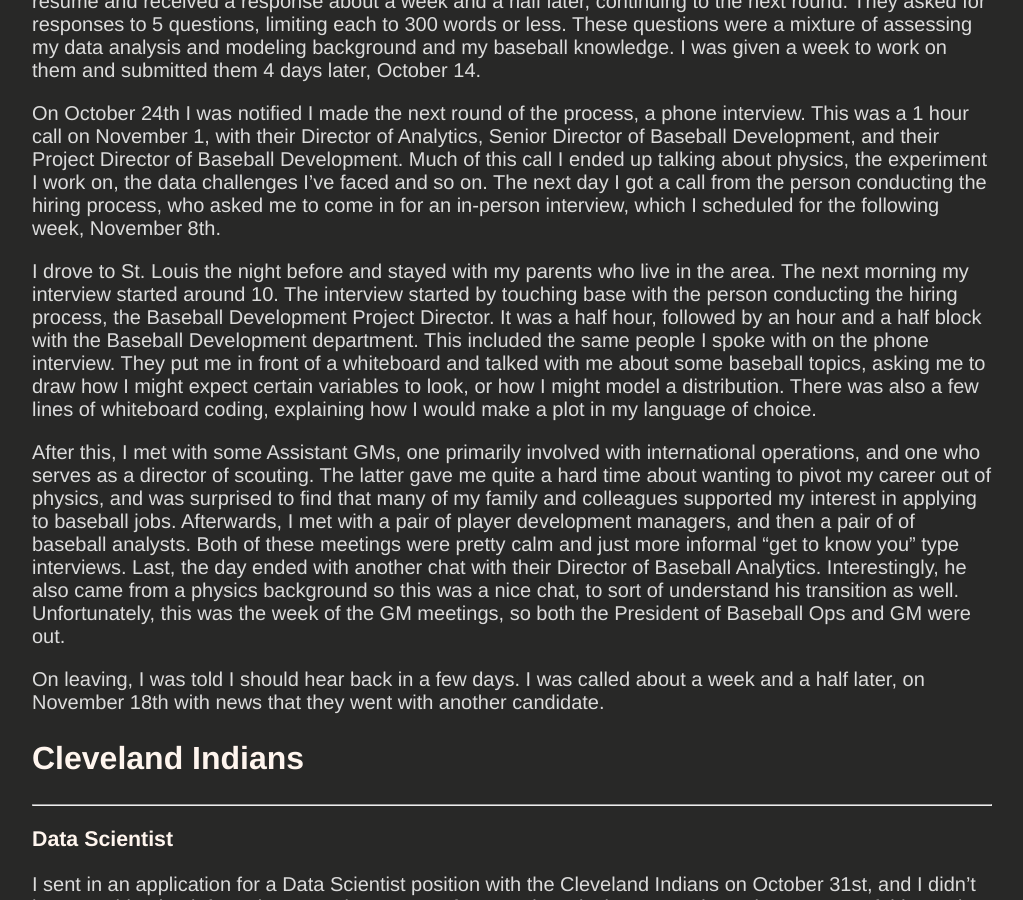
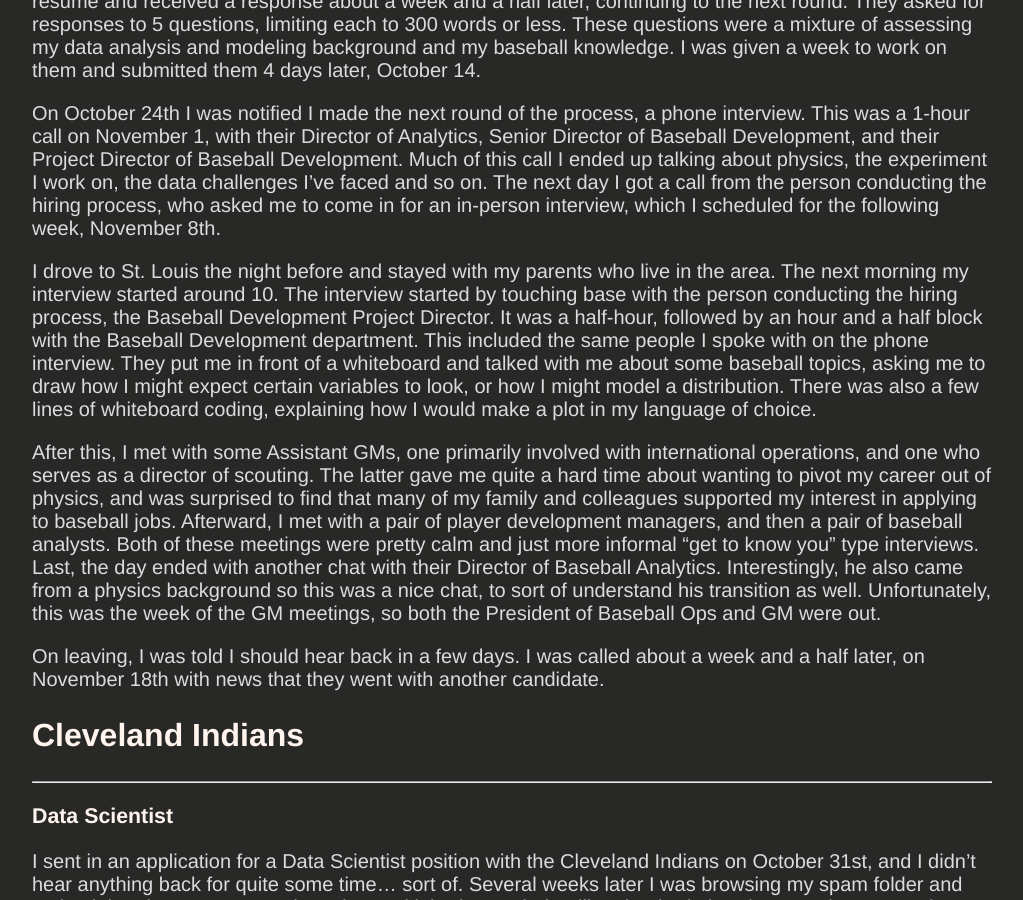
Before and after one commit to tjburch/tjburch.github.io, a Jekyll site: the page built from _posts/2020-01-27-interview-experience.md, in a window 1280 px wide and 900 px high, scrolled down 1592 px. Shown: the whole window, without its empty margins (128-1151 px from the left). Built offline with Jekyll 4.4.1, drawn with Linux system fonts in a browser that asks for light colours; comment, search, counter and statistics services are not loaded; some of the changed text lies outside the part shown.

Commit message:
Minor edits

```diff
--- a/_posts/2020-01-27-interview-experience.md
+++ b/_posts/2020-01-27-interview-experience.md
@@ -6,16 +6,16 @@
 tags: [baseball, jobs]
 ---
 
-Over the last few months I've applied for several jobs in MLB front offices. I wanted to recount my experience so others could see what this process looks like:  the work required in the application process, the application timeline, people you interact with, and so on. For visitors, I'm a PhD student working in particle physics writing my dissertation and am looking for the next step afterwards.
+Over the last few months, I've applied for several jobs in MLB front offices. I wanted to recount my experience so others could see what this process looks like:  the work required in the application process, the application timeline, people you interact with, and so on. For visitors, I'm a Ph.D. student working in particle physics writing my dissertation and am looking for the next step afterward.
 
-Most of my research is data analysis on large datasets, and I do baseball analysis in my spare time, often with similar methodology to my research, so I figured applying for these jobs would be a logical progression of my career, and one where I have experience. I'm purposefully omitting specifics on questions I was asked in questionnaires and names as well, however I hope this account is interesting nonetheless.
+Most of my research is data analysis on large datasets, and I do baseball analysis in my spare time, often with similar methodology to my research, so I figured applying for these jobs would be a logical progression of my career, and one where I have experience. I'm purposefully omitting specifics on questions I was asked in questionnaires and names as well, however, I hope this account is interesting nonetheless.
 
 
 ## Tampa Bay Rays
 ---
 ### Baseball R&D Analyst
 
-Admittedly, I applied here _way_ before I should have started applying for roles, but I saw this listing go up last summer and was interested. I submitted an application through a site called TeamWork on June 23, and the next day I received notice that I passed through to the second round of their process. This was a timed	questionnaire, with no hard cap on the time to take, but recommended to be 90 minutes or so. It took me around 2 hours, personally. It was about 4 pages of SAT-style questions, primarily based on pattern recognition. Finally, there was a page of 5 longer-form questions. 4 of which were stats-based, one with a closed-form solution and 3 I solved through simulating in python. The last was physics-based, a straightforward projectile motion problem.
+Admittedly, I applied here _way_ before I should have started applying for roles, but I saw this listing go up last summer and was interested. I submitted an application through a site called TeamWork on June 23, and the next day I received notice that I passed through to the second round of their process. This was a timed questionnaire, with no hard cap on the time to take, but recommended to be 90 minutes or so. It took me around 2 hours, personally. It was about 4 pages of SAT-style questions, primarily based on pattern recognition. Finally, there was a page of 5 longer-form questions. 4 of which were stats-based, one with a closed-form solution and 3 I solved through simulating in python. The last was physics-based, a straightforward projectile motion problem.
 
 I passed this round, and continued to the third round of their process, in which I was given a week-long data project, involving making a projection system based on inputs from 2 systems measuring the same parameters. This also incorporated "messy" data and how one would approach this. It was suggested to spend about 4 hours on this, I ended up spending close to three times that. On returning the project I also was asked when I expected to graduate as well (though listed on my resume, may have been overlooked). After this step, they elected to continue with other candidates.
 
@@ -25,11 +25,11 @@
 
 I applied for the Senior Data Science role with the St. Louis Cardinals at the end of September. I sent in my resume and received a response about a week and a half later, continuing to the next round. They asked for responses to 5 questions, limiting each to 300 words or less. These questions were a mixture of assessing my data analysis and modeling background and my baseball knowledge. I was given a week to work on them and submitted them 4 days later, October 14.
 
-On October 24th I was notified I made the next round of the process, a phone interview. This was a 1 hour call on November 1, with their Director of Analytics, Senior Director of Baseball Development, and their Project Director of Baseball Development. Much of this call I ended up talking about physics, the experiment I work on, the data challenges I've faced and so on. The next day I got a call from the person conducting the hiring process, who asked me to come in for an in-person interview, which I scheduled for the following week, November 8th.
+On October 24th I was notified I made the next round of the process, a phone interview. This was a 1-hour call on November 1, with their Director of Analytics, Senior Director of Baseball Development, and their Project Director of Baseball Development. Much of this call I ended up talking about physics, the experiment I work on, the data challenges I've faced and so on. The next day I got a call from the person conducting the hiring process, who asked me to come in for an in-person interview, which I scheduled for the following week, November 8th.
 
-I drove to St. Louis the night before and stayed with my parents who live in the area. The next morning my interview started around 10. The interview started by touching base with the person conducting the hiring process, the Baseball Development Project Director. It was a half hour, followed by an hour and a half block with the Baseball Development department. This included the same people I spoke with on the phone interview. They put me in front of a whiteboard and talked with me about some baseball topics, asking me to draw how I might expect certain variables to look, or how I might model a distribution. There was also a few lines of whiteboard coding, explaining how I would make a plot in my language of choice.
+I drove to St. Louis the night before and stayed with my parents who live in the area. The next morning my interview started around 10. The interview started by touching base with the person conducting the hiring process, the Baseball Development Project Director. It was a half-hour, followed by an hour and a half block with the Baseball Development department. This included the same people I spoke with on the phone interview. They put me in front of a whiteboard and talked with me about some baseball topics, asking me to draw how I might expect certain variables to look, or how I might model a distribution. There was also a few lines of whiteboard coding, explaining how I would make a plot in my language of choice.
 
-After this, I met with some Assistant GMs, one primarily involved with international operations, and one who serves as a director of scouting. The latter gave me quite a hard time about wanting to pivot my career out of physics, and was surprised to find that many of my family and colleagues supported my interest in applying to baseball jobs. Afterwards, I met with a pair of player development managers, and then a pair of of baseball analysts. Both of these meetings were pretty calm and just more informal "get to know you" type interviews. Last, the day ended with another chat with their Director of Baseball Analytics. Interestingly, he also came from a physics background so this was a nice chat, to sort of understand his transition as well. Unfortunately, this was the week of the GM meetings, so both the President of Baseball Ops and GM were out.
+After this, I met with some Assistant GMs, one primarily involved with international operations, and one who serves as a director of scouting. The latter gave me quite a hard time about wanting to pivot my career out of physics, and was surprised to find that many of my family and colleagues supported my interest in applying to baseball jobs. Afterward, I met with a pair of player development managers, and then a pair of baseball analysts. Both of these meetings were pretty calm and just more informal "get to know you" type interviews. Last, the day ended with another chat with their Director of Baseball Analytics. Interestingly, he also came from a physics background so this was a nice chat, to sort of understand his transition as well. Unfortunately, this was the week of the GM meetings, so both the President of Baseball Ops and GM were out.
 
 On leaving, I was told I should hear back in a few days. I was called about a week and a half later, on November 18th with news that they went with another candidate.
 
@@ -39,13 +39,13 @@
 
 I sent in an application for a Data Scientist position with the Cleveland Indians on October 31st, and I didn't hear anything back for quite some time... sort of. Several weeks later I was browsing my spam folder and noticed that they sent a questionnaire, and it had a week deadline that had already passed. Fortunately, I wasn't the only person this happened to - I received a follow up on November 17th that mentioned this was a widespread issue, and I could continue if I was interested. I completed it that day - 3 questions, focused on projects I'm interested in and experience I've gained working on past projects.
 
-On the 22nd I received an email asking to move forward in the process with a phone interview, which I scheduled for later that day. The person I spoke to on this call had a cursory knowledge of the experiment I work on and we talked about data challenges I've worked on and models I've built, as well as some talk about my background and my interest in baseball. It ran a half hour. Following this, on December 3rd I was asked for a second phone interview, which we scheduled for the following day. This was with 3 people in their baseball R&D team, I don't remember all the details of what we spoke on for this one, but it wasn't all that dissimilar from the previous phone interviews, mostly getting to know my background and experience.
+On the 22nd I received an email asking to move forward in the process with a phone interview, which I scheduled for later that day. The person I spoke to on this call had a cursory knowledge of the experiment I work on and we talked about data challenges I've worked on and models I've built, as well as some talk about my background and my interest in baseball. It ran a half-hour. Following this, on December 3rd I was asked for a second phone interview, which we scheduled for the following day. This was with 3 people in their baseball R&D team, I don't remember all the details of what we spoke on for this one, but it wasn't all that dissimilar from the previous phone interviews, mostly getting to know my background and experience.
 
-On December 9th, they followed up by a second, longer questionnaire. This questionnaire had 9 questions split into 3 categories: Baseball Valuation, Math and Research, and Analytical Questions. In each category, I was told to select 2 to answer, for a total of 6 responses, and each should be "no more than a page." I ended up scraping data and putting together code for 2 of these problems, both in the Baseball Valuation section. One of the Math and Research questions involved me reading an article and commenting on it. The remainder were more conceptual answers. Admittedly, I gave many of my ideas that I would have preferred to keep to myself for personal publication, but with this being the end of the hiring cycle for baseball, I figured there wasn't much to lose on my end by doing so. I spent quite some time on finalizing these responses and submitted a 6 page response on December 12.
+On December 9th, they followed up by a second, longer questionnaire. This questionnaire had 9 questions split into 3 categories: Baseball Valuation, Math and Research, and Analytical Questions. In each category, I was told to select 2 to answer, for a total of 6 responses, and each should be "no more than a page." I ended up scraping data and putting together code for 2 of these problems, both in the Baseball Valuation section. One of the Math and Research questions involved me reading an article and commenting on it. The remainder were more conceptual answers. Admittedly, I gave many of my ideas that I would have preferred to keep to myself for personal publication, but with this being the end of the hiring cycle for baseball, I figured there wasn't much to lose on my end by doing so. I spent quite some time on finalizing these responses and submitted a 6-page response on December 12.
 
 On December 15th I spoke with the person coordinating the job search, informing me they wanted to bring me in for an interview. Being so close to the holiday season, they wanted to bring me in that week, and elected to do a round-trip all on December 18th. That day, I woke up at 3:30 am, was on a flight out of Midway by 6:00 am, and arrived at Progressive Field around 9 am.
 
-I was met by the person who coordinated the job search for 30 minutes, outlining the plans for the day and what to expect. Then I met with a couple of assistant GMs for a half hour, and afterwards was brought into a conference room to meet with the R&D group. There were 4 people in the room, one of which was another Assistant GM, and about halfway through another R&D member video-conferenced in. We discussed some ideas I spoke about on my questionnaire and worked through challenges and thoughts about how you might build the models. Through this they asked quite a few high-level stats and data analysis questions. We went to lunch after this (I had a very tasty chicken and brie sandwich), and then continued time with the R&D department after lunch.
+I was met by the person who coordinated the job search for 30 minutes, outlining the plans for the day and what to expect. Then I met with a couple of assistant GMs for a half-hour, and afterward was brought into a conference room to meet with the R&D group. There were 4 people in the room, one of which was another Assistant GM, and about halfway through another R&D member video-conferenced in. We discussed some ideas I spoke about on my questionnaire and worked through challenges and thoughts about how you might build the models. Through this, they asked quite a few high-level stats and data analysis questions. We went to lunch after this (I had a very tasty chicken and brie sandwich), and then continued time with the R&D department after lunch.
 
 By this time, I was quite exhausted after having been up since 3:30 and having a full stomach, and if I had to isolate my weakest portion of the interview, this would be it. On the way back from lunch, I was discussing with one of the R&D members recent published work on uncertainty for neural networks, and when we got back he decided to ask more questions on uncertainty measurements, and I unfortunately spaced on bootstrapping methods when asked about data-driven uncertainty quantification. Once he mentioned this, I was back on track and ended on a decent note, but this was certainly where I looked the weakest.
 
@@ -60,7 +60,7 @@
 
 Otherwise, I wanted to close with some other broader takeaways:
 
-- These application processes absolutely monopolize time. All the questionnaires, phone calls, time interviewing, time traveling, and so on really add up. I will admit that I am likely more sensitive to this at this point, since I'm simultaneously writing my dissertation and trying to finish my physics analysis as well.
+- These application processes absolutely monopolize time. All the questionnaires, phone calls, time interviewing, time traveling, and so on really add up. I will admit that I am likely more sensitive to this at this point since I'm simultaneously writing my dissertation and trying to finish my physics analysis as well.
 
 - MLB R&D departments are smaller than you might expect, at least in my sample size of 2. Both of the teams I interviewed with, it was just a handful of people. These people are very bright, along the way I met another physics Ph.D. and a statistics Ph.D., but from listening to a game broadcast, you get the impression these are huge teams of people, which is not the truth.
 
```
